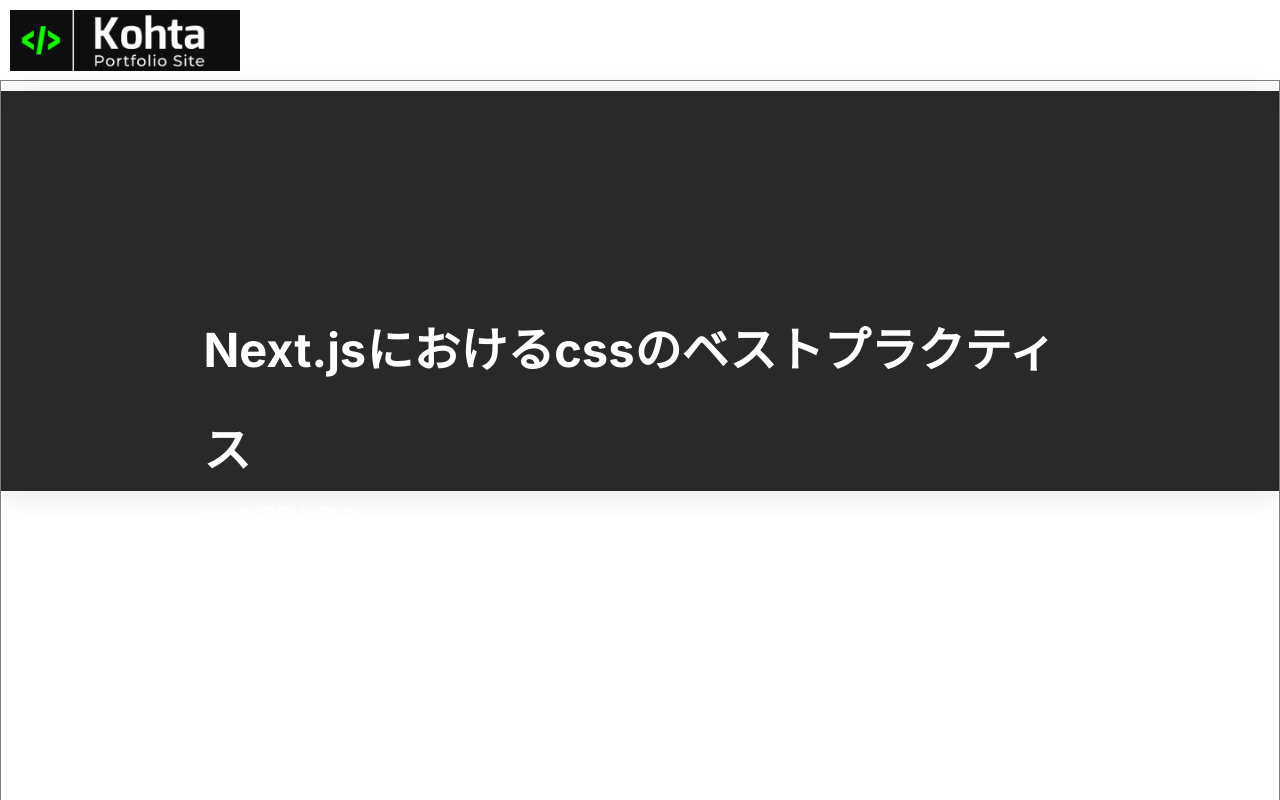
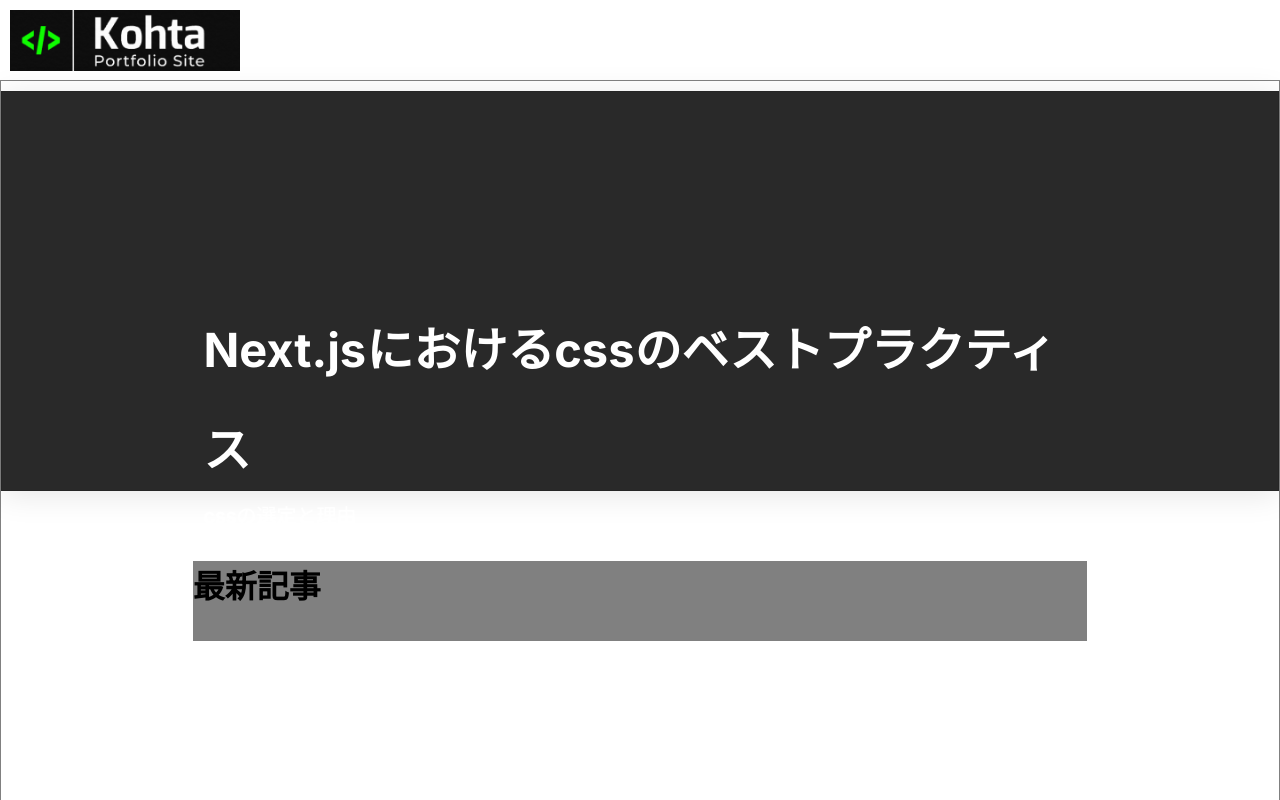
Before and after one commit to kohta9521/BlogSite_kohta, a Next.js app: page / in a window 1280 px wide. Shown: the top 800 px of the page. Built offline with nearby package versions, Linux system fonts and the light colour scheme.

Commit message:
add new section about all tilte common components

```diff
--- a/src/app/components/atoms/Title.module.css
+++ b/src/app/components/atoms/Title.module.css
@@ -0,0 +1,14 @@
+.titleBox {
+  width: 70%;
+  height: 80px;
+  margin: 70px auto;
+  background-color: gray;
+}
+
+/* Props Css */
+.small {
+}
+.medium {
+}
+.large {
+}
--- a/src/app/components/atoms/Title.tsx
+++ b/src/app/components/atoms/Title.tsx
@@ -0,0 +1,25 @@
+import React, { FC} from "react";
+
+// css import
+import styles from "./Title.module.css";
+
+// interface type
+interface titleProps {
+  id: number;
+  text: string;
+  link: string;
+  size?: 'small' | 'medium' | 'large';
+}
+
+
+const Title: React.FC<titleProps> = ({ id, text, link, size = 'medium' }) => {
+  return (
+    <div className={styles.titleBox} key={id} id={link}>
+      <h1 className={`${styles.titleText} ${styles[size]}`}>
+      {text}
+      </h1>
+    </div>
+  )
+}
+
+export default Title;
--- a/src/app/pages/index.tsx
+++ b/src/app/pages/index.tsx
@@ -2,12 +2,14 @@
 import Header from "../components/organisms/Header";
 import MainLayout from "../components/templates/MainLayout";
 import Hero from "../components/organisms/Hero";
+import Title from "../components/atoms/Title";
 
 const HomePage: React.FC = () => {
   return (
     <div>
       <MainLayout>
         <Hero />
+        <Title id={1} text="最新記事" link="#blog" size="medium" />
       </MainLayout>
     </div>
   )
```
